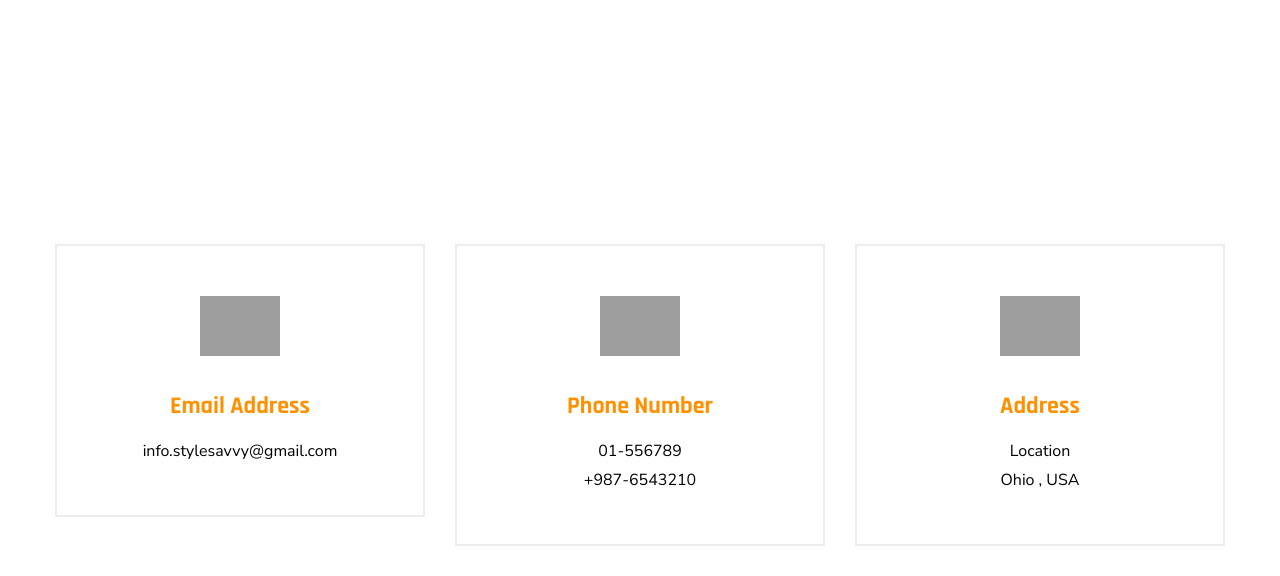
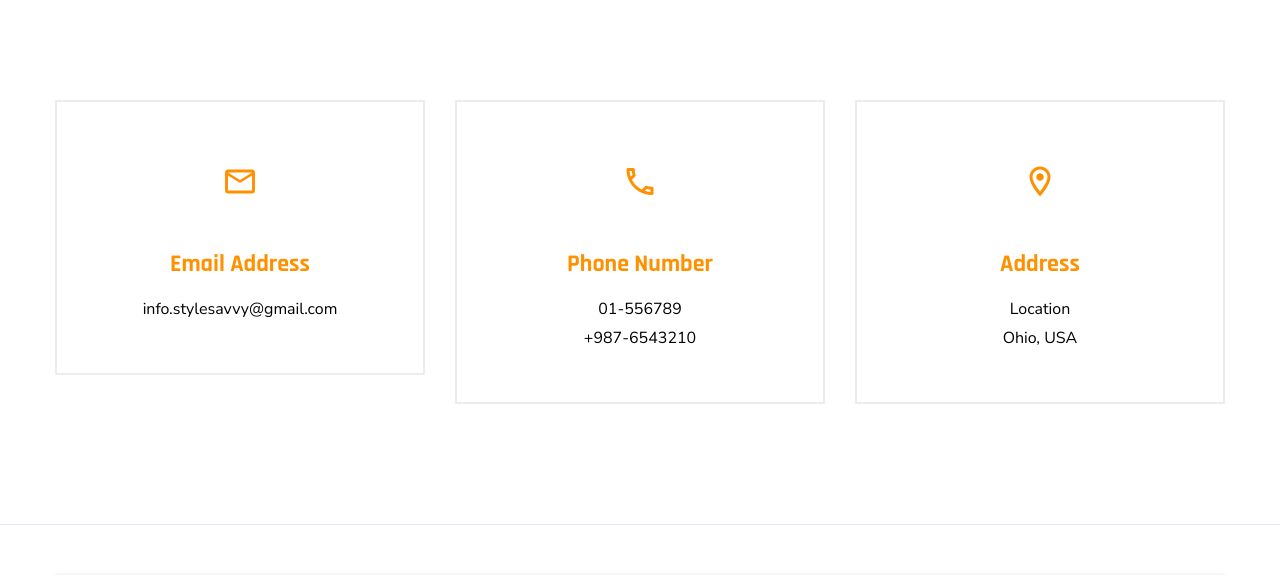
Before and after one commit to Bic-ky/ECOM, a Django app: template templates/contact.html in a window 1280 px wide. Shown: the part 114-690 px from the top of the page. Run offline with Django 5.2, Linux system fonts and the light colour scheme; the template is opened without the code that fills it, so the values that code supplies are empty; some libraries are stand-ins or nearby versions; some web fonts are replaced; grey boxes are pictures that could not be loaded.

Commit message:
Contact Form complete

```diff
--- a/shop/admin.py
+++ b/shop/admin.py
@@ -1,5 +1,5 @@
 from django.contrib import admin
-from .models import Category, Product , Cart, Tax
+from .models import Category, Product , Cart, Tax , Enquiry
 
 
 
@@ -14,3 +14,4 @@ admin.site.register(Category)
 admin.site.register(Product, ProductItemAdmin)
 admin.site.register(Cart)
 admin.site.register(Tax)
+admin.site.register(Enquiry)
--- a/templates/base.html
+++ b/templates/base.html
@@ -25,6 +25,7 @@
         <script src="https://unpkg.com/sweetalert/dist/sweetalert.min.js"></script>
         <script src="https://ajax.googleapis.com/ajax/libs/jquery/1.11.1/jquery.min.js"></script>
         <!-- Include the PayPal JavaScript SDK -->
+        <link href="https://cdn.materialdesignicons.com/5.4.55/css/materialdesignicons.min.css" rel="stylesheet">
         {% comment %} <script src="https://www.paypal.com/sdk/js?client-id={{ PAYPAL_CLIENT_ID }}&currency=USD"></script> {% endcomment %}
         <script src="https://www.paypal.com/sdk/js?client-id={{ PAYPAL_CLIENT_ID }}&components=buttons&enable-funding=venmo,paylater" data-sdk-integration-source="integrationbuilder_sc"></script>
     <script src="{% static "js/paymentapp.js" %}"></script>
--- a/templates/contact.html
+++ b/templates/contact.html
@@ -1,7 +1,7 @@
 {% extends "base.html" %}
 {% block content %}
 {% load static %}
-    <br><br><br><br><br>
+
     <!-- CONTACT ADDRESS AREA START -->
     <div class="ltn__contact-address-area mt-100 mb-90">
         <div class="container">
@@ -21,16 +21,16 @@
                 <div class="col-lg-4">
                     <div class="ltn__contact-address-item ltn__contact-address-item-3 box-shadow">
                         <div class="ltn__contact-address-icon">
-                            <img src="{% static "img/icons/10.png" %}" alt="Icon Image">
+                            <i class="mdi mdi-email-outline" style="font-size: 36px;"></i>
                         </div>
                         <h3>Email Address</h3>
-                        <p>info.stylesavvy@gmail.com <br>
+                        <p>info.stylesavvy@gmail.com</p>
                     </div>
                 </div>
                 <div class="col-lg-4">
                     <div class="ltn__contact-address-item ltn__contact-address-item-3 box-shadow">
                         <div class="ltn__contact-address-icon">
-                            <img src="{% static "img/icons/11.png" %}" alt="Icon Image">
+                            <i class="mdi mdi-phone-outline" style="font-size: 36px;"></i>
                         </div>
                         <h3>Phone Number</h3>
                         <p>01-556789 <br> +987-6543210</p>
@@ -39,13 +39,13 @@
                 <div class="col-lg-4">
                     <div class="ltn__contact-address-item ltn__contact-address-item-3 box-shadow">
                         <div class="ltn__contact-address-icon">
-                            <img src="{% static "img/icons/12.png" %}" alt="Icon Image">
+                            <i class="mdi mdi-map-marker-outline" style="font-size: 36px;"></i>
                         </div>
-                        <h3> Address</h3>
-                        <p> Location <br>
-                            Ohio , USA</p>
+                        <h3>Address</h3>
+                        <p>Location <br>Ohio, USA</p>
                     </div>
                 </div>
+
             </div>
         </div>
     </div>
```
